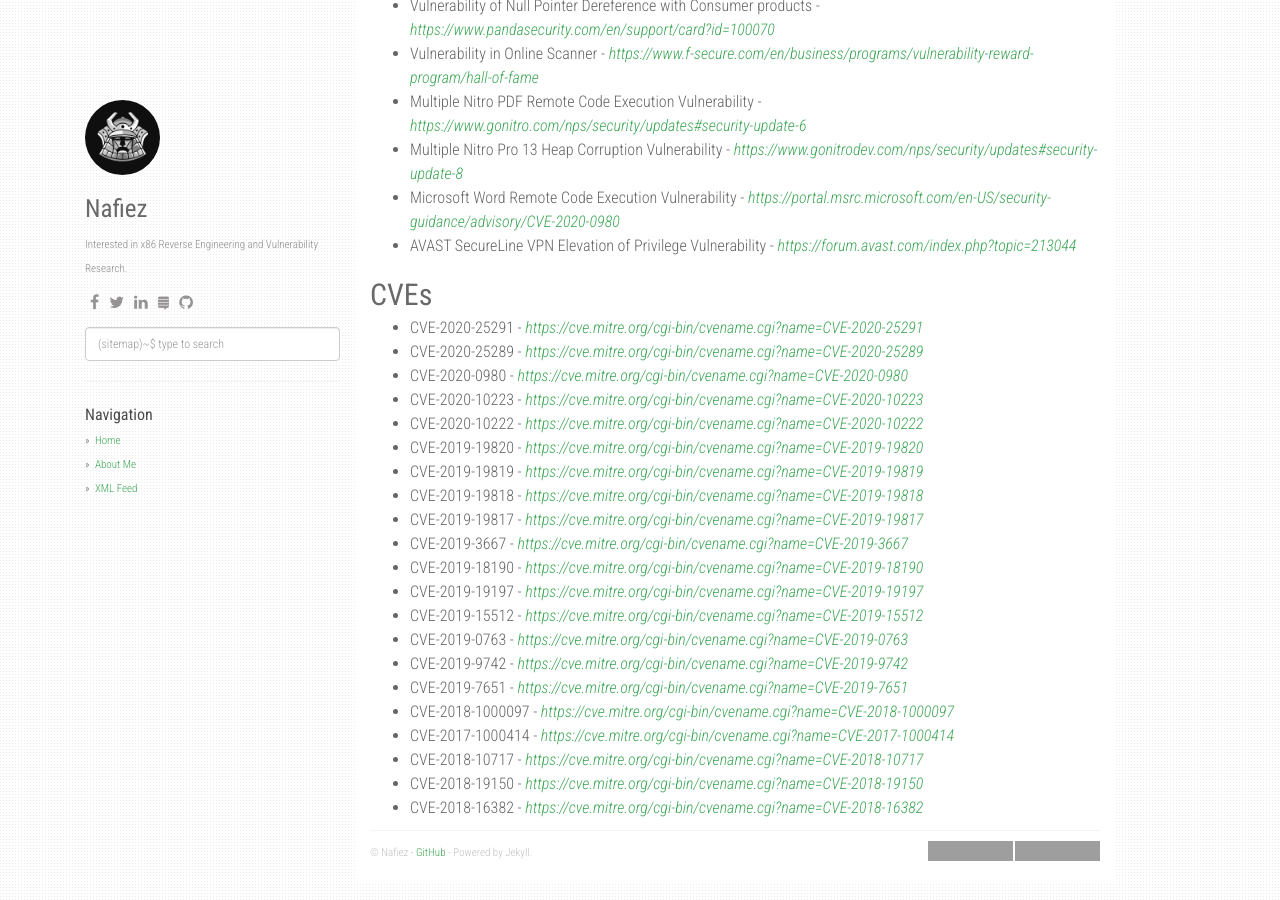
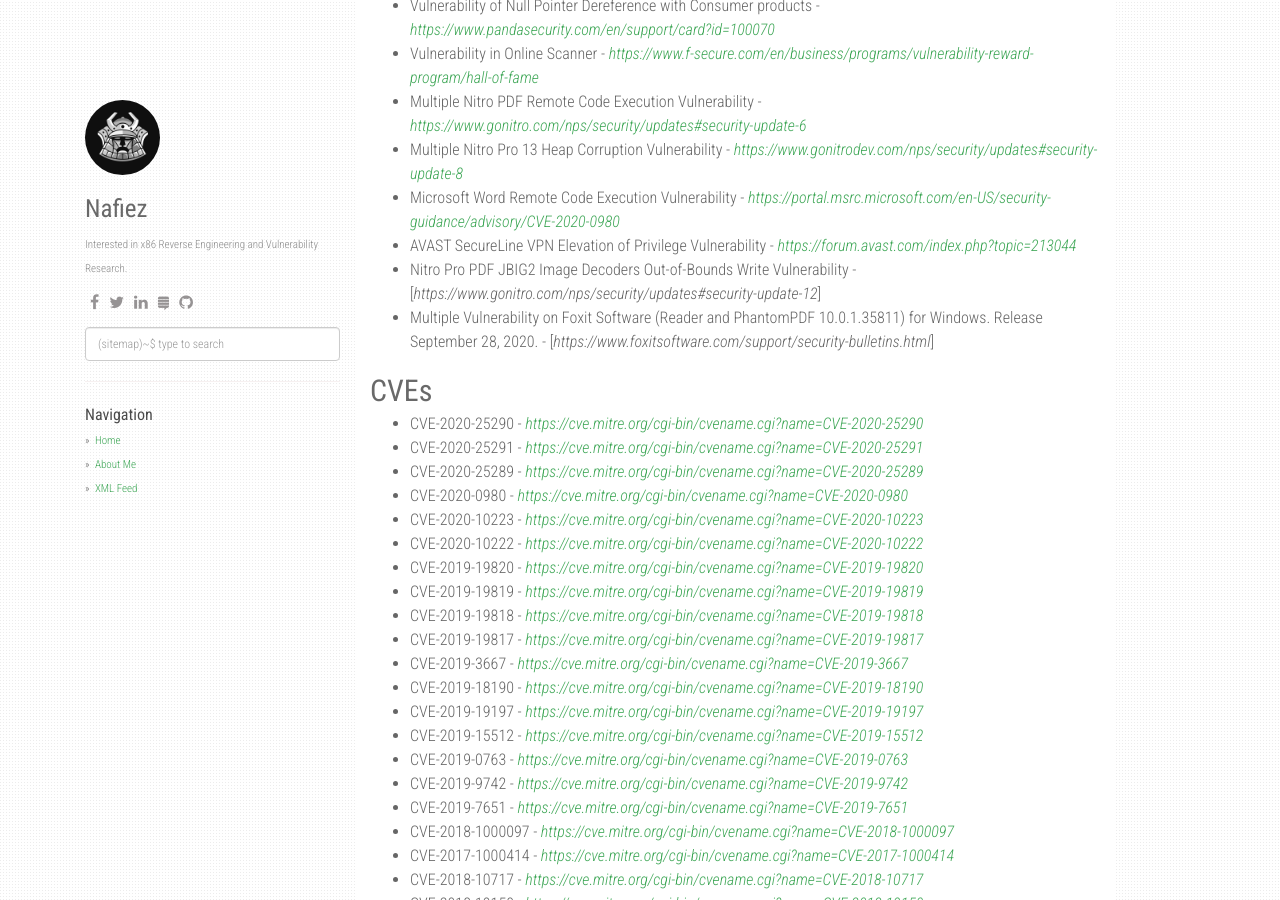
Before and after one commit to FazliMolaJan/nafiez.github.io, a Jekyll site: the page built from about.md, in a window 1280 px wide and 900 px high, scrolled down 832 px. Built offline with Jekyll 4.4.1, drawn with Linux system fonts in a browser that asks for light colours; nearby versions of some CDN libraries; grey boxes are pictures that could not be loaded.

Commit message:
Update about.md

```diff
--- a/about.md
+++ b/about.md
@@ -36,9 +36,12 @@ Acknowledgements
 - Multiple Nitro Pro 13 Heap Corruption Vulnerability - [_https://www.gonitrodev.com/nps/security/updates#security-update-8_](https://www.gonitrodev.com/nps/security/updates#security-update-8)
 - Microsoft Word Remote Code Execution Vulnerability - [_https://portal.msrc.microsoft.com/en-US/security-guidance/advisory/CVE-2020-0980_](https://portal.msrc.microsoft.com/en-US/security-guidance/advisory/CVE-2020-0980)
 - AVAST SecureLine VPN Elevation of Privilege Vulnerability - [_https://forum.avast.com/index.php?topic=213044_](https://forum.avast.com/index.php?topic=213044)
+- Nitro Pro PDF JBIG2 Image Decoders Out-of-Bounds Write Vulnerability - [_https://www.gonitro.com/nps/security/updates#security-update-12_]
+- Multiple Vulnerability on Foxit Software (Reader and PhantomPDF 10.0.1.35811) for Windows. Release September 28, 2020. - [_https://www.foxitsoftware.com/support/security-bulletins.html_]
 
 CVEs
 ---
+- CVE-2020-25290 - [_https://cve.mitre.org/cgi-bin/cvename.cgi?name=CVE-2020-25290_](https://cve.mitre.org/cgi-bin/cvename.cgi?name=CVE-2020-25290)
 - CVE-2020-25291 - [_https://cve.mitre.org/cgi-bin/cvename.cgi?name=CVE-2020-25291_](https://cve.mitre.org/cgi-bin/cvename.cgi?name=CVE-2020-25291)
 - CVE-2020-25289 - [_https://cve.mitre.org/cgi-bin/cvename.cgi?name=CVE-2020-25289_](https://cve.mitre.org/cgi-bin/cvename.cgi?name=CVE-2020-25289)
 - CVE-2020-0980 - [_https://cve.mitre.org/cgi-bin/cvename.cgi?name=CVE-2020-0980_](https://cve.mitre.org/cgi-bin/cvename.cgi?name=CVE-2020-0980)
```
